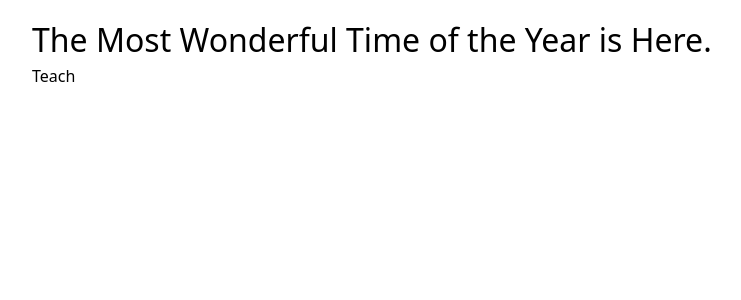
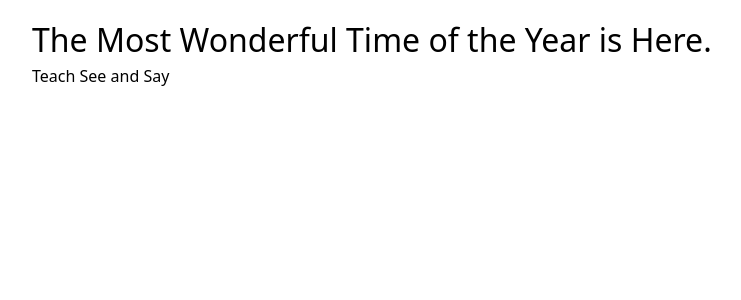
Before and after one commit to markoco14/pokemon, a FastAPI app: page /christmas in a window 1280 px wide. Shown: the part 48-348 px from the top of the page, without its empty margins (216-957 px from the left). Run offline with FastAPI, Linux system fonts and the light colour scheme; style sheets or scripts are compiled from the project's sources; some libraries are stand-ins or nearby versions.

Commit message:
add link to see and say

```diff
--- a/src/templates/christmas/index.html
+++ b/src/templates/christmas/index.html
@@ -6,5 +6,6 @@
 <div class="christmas wrapper">
     <h1 class="christmas__heading">The Most Wonderful Time of the Year is Here.</h1>
     <a href="/christmas/teach">Teach</a>
+    <a href="/christmas/see-and-say">See and Say</a>
 </div>
 {% endblock content %}
```
